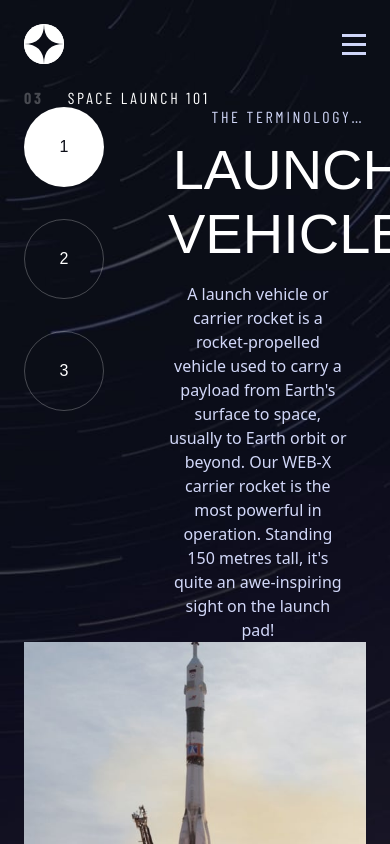
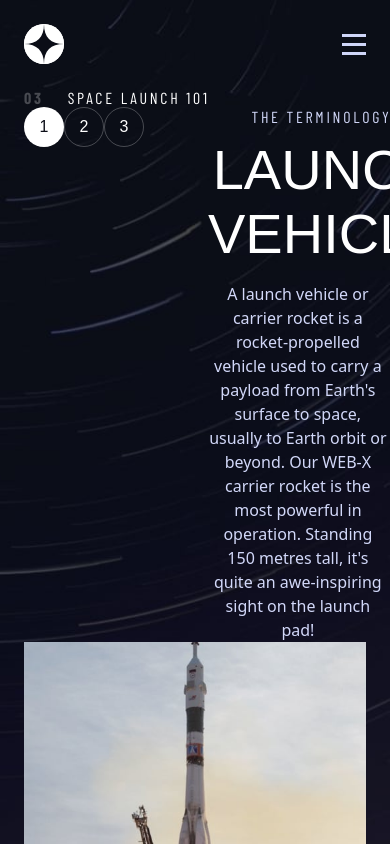
Before and after one commit to aleksandr-efimenko/space-tourism, a Next.js app: page /technology in a window 390 px wide. Built offline with nearby package versions, Linux system fonts and the light colour scheme; a web font is replaced by a local one.

Commit message:
add mobile and tablet styles

```diff
--- a/src/components/NumberedSlider.tsx
+++ b/src/components/NumberedSlider.tsx
@@ -4,14 +4,20 @@ import Link from 'next/link'
 export function NumberedSlider({ itemsNumber, currentIndex, setIndex }: NumberedSliderProps) {
   const items = Array.from(Array(itemsNumber).keys())
   return (
-    <div className='flex flex-col gap-8'>
+    <div
+      className='flex  md:flex-row md:gap-4
+                        lg:flex-col lg:gap-8'
+    >
       {items.map((index) => (
         <Link
           href='#'
           onClick={() => setIndex(index)}
           key={index}
           className={`heading4 cursor-pointer hover:border-opacity-1 hover:border-white
-          flex justify-center items-center w-20 h-20 border border-white border-opacity-25 rounded-full
+          flex justify-center items-center border border-white border-opacity-25 rounded-full
+          w-10 h-10
+          md:w-[3.75rem] md:h-[3.75rem]
+          lg:w-20 lg:h-20
           ${index === currentIndex ? ' bg-white text-darkspace ' : ''}`}
         >
           {index + 1}
```
